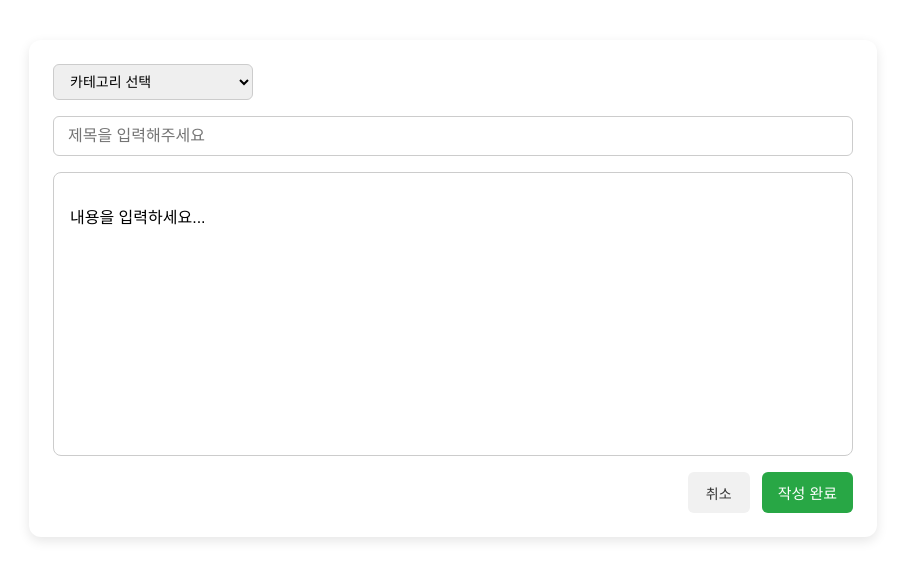
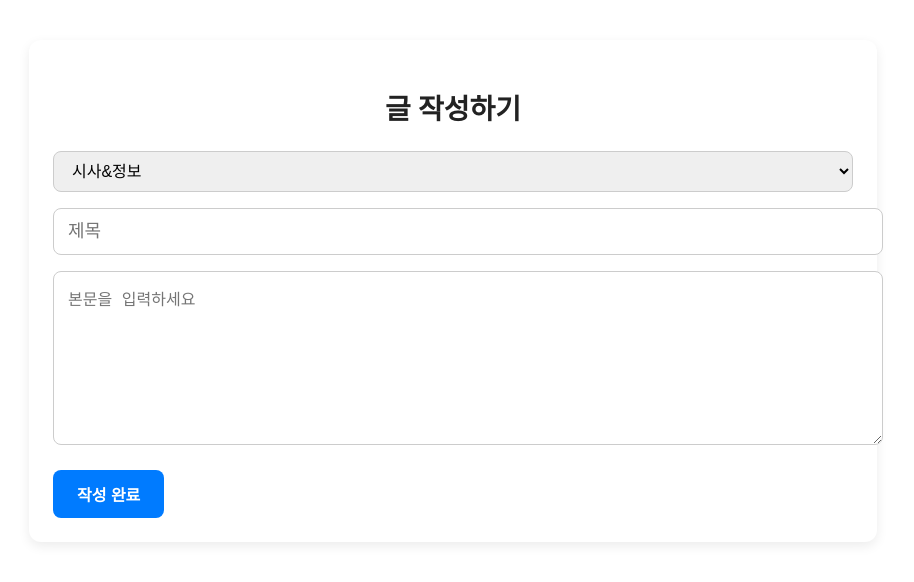
Before and after one commit to CROM-IDLE-CROMI/Team-IT-FE, a React (Vite) app: page /BoardWrite in a window 1280 px wide. Shown: the top 582 px of the page, without its empty margins (187-1101 px from the left). Built offline with nearby package versions, Linux system fonts and the light colour scheme.

Commit message:
Design: 게시판 디자인 수정
-게시글 작성 디자인, 게시판 디자인 수정

```diff
--- a/src/App.tsx
+++ b/src/App.tsx
@@ -7,26 +7,19 @@ import ProjectDetail from "./pages/ProjectDetail";
 import TeamPage from './pages/TeamPage';
 import Signup from './pages/Signup';
 import Login from './pages/Login';
-import Boarder from './pages/BoardPage/Boarder';
+import BoardPage from './pages/BoardPage/Boarder';
 import BoardWrite from './pages/BoardPage/BoardWrite';
-import Stor from './pages/Stor';
-import MyProject from './pages/MyProject';
-import MYProjectDetail from "./pages/MyProjectDetail";
-import ProjectApply from './components/ProjectPageDetail/ProjectApply';
-import Mypage from './pages/MyPage/Mypage';
-
+import BoardDetail from './pages/BoardPage/BoardDetail';
 import type { Post, Category } from './pages/BoardPage/DummyPosts';
 import { dummyPosts } from './pages/BoardPage/DummyPosts';
 
 function App() {
-  // ✅ 상태 기반 게시글 관리
   const [postsByCategory, setPostsByCategory] = useState<Record<Category, Post[]>>(dummyPosts);
 
-  // BoardWrite에서 글 추가 시 호출
   const handleAddPost = (category: Category, newPost: Post) => {
     setPostsByCategory(prev => ({
       ...prev,
-      [category]: [newPost, ...prev[category]], // 최신 글 위로
+      [category]: [newPost, ...prev[category]],
     }));
   };
 
@@ -36,18 +29,27 @@ function App() {
         <Route path="/" element={<Main />} />
         <Route path="/projects" element={<ProjectPage />} />
         <Route path="/project/:id" element={<ProjectDetail />} />
-        <Route path="/apply" element={<ProjectApply />} />
-        <Route path="/Teams" element={<TeamPage/>} />
-        <Route path="/Signup" element={<Signup/>}/>
-        <Route path="/Login" element={<Login/>}/>
-        {/* BoardPage에 상태 전달 */}
-        <Route path="/Boarder" element={<Boarder postsByCategory={postsByCategory} />} />
-        {/* BoardWrite에 글 추가 함수 전달 */}
-        <Route path="/BoardWrite" element={<BoardWrite onAddPost={handleAddPost} />} />
-        <Route path='/Stor' element={<Stor/>}/>
-        <Route path='/MyProject' element={<MyProject/>}/>
-        <Route path="/projects/:id" element={<MYProjectDetail />} />
-        <Route path="/Mypage" element={<Mypage/>} />
+        <Route path="/Teams" element={<TeamPage />} />
+        <Route path="/Signup" element={<Signup />} />
+        <Route path="/Login" element={<Login />} />
+
+        {/* 게시판 목록 */}
+        <Route
+          path="/Boarder"
+          element={<BoardPage postsByCategory={postsByCategory} />}
+        />
+
+        {/* 글 작성 */}
+        <Route
+          path="/BoardWrite"
+          element={<BoardWrite onAddPost={handleAddPost} />}
+        />
+
+        {/* 글 상세 */}
+        <Route
+          path="/Board/:id"
+          element={<BoardDetail postsByCategory={postsByCategory} />}
+        />
       </Routes>
     </BrowserRouter>
   );
--- /dev/null
+++ b/src/pages/BoardPage/BoardDetail.css
@@ -0,0 +1,36 @@
+.post-detail-wrapper {
+  max-width: 800px;      /* 가독성을 위한 최대 폭 */
+  margin: 2rem auto;     /* 상하 간격과 가운데 정렬 */
+  padding: 2rem;
+  background-color: #fff;
+  border-radius: 12px;
+  box-shadow: 0 4px 12px rgba(0,0,0,0.1);
+}
+
+.post-detail-title {
+  font-size: 28px;
+  font-weight: bold;
+  margin-bottom: 1.5rem;
+  color: #333;
+  line-height: 1.3;
+}
+
+.post-detail-content {
+  font-size: 18px;
+  line-height: 1.6;
+  color: #555;
+  white-space: pre-wrap; /* 줄바꿈 유지 */
+}
+
+/* 모바일 대응 */
+@media (max-width: 600px) {
+  .post-detail-wrapper {
+    padding: 1rem;
+  }
+  .post-detail-title {
+    font-size: 22px;
+  }
+  .post-detail-content {
+    font-size: 16px;
+  }
+}
--- /dev/null
+++ b/src/pages/BoardPage/BoardDetail.tsx
@@ -0,0 +1,37 @@
+import React from "react";
+import { useParams, useNavigate } from "react-router-dom";
+import type { Post, Category } from "./DummyPosts";
+import "./BoardDetail.css";
+
+type BoardDetailProps = {
+  postsByCategory: Record<Category, Post[]>;
+};
+
+const BoardDetail: React.FC<BoardDetailProps> = ({ postsByCategory }) => {
+  const { id } = useParams<{ id: string }>();
+  const navigate = useNavigate();
+  const postId = Number(id);
+
+  const post = Object.values(postsByCategory)
+    .flat()
+    .find(p => p.id === postId);
+
+  if (!post) return <div>게시글을 찾을 수 없습니다.</div>;
+
+  return (
+    <div className="post-detail-wrapper">
+  <div className="post-detail-header">
+    <h2 className="post-detail-title">{post.title}</h2>
+    <div className="post-detail-meta">
+      <span className="post-detail-author">{post.author}</span>
+      <span className="post-detail-date">{post.date}</span>
+    </div>
+  </div>
+  <div className="post-detail-content">{post.content}</div>
+</div>
+
+
+  );
+};
+
+export default BoardDetail;
--- a/src/pages/BoardPage/BoardWrite.css
+++ b/src/pages/BoardPage/BoardWrite.css
@@ -1,137 +1,109 @@
-/* 전체 래퍼 */
+/* 전체 컨테이너 */
 .board-write-wrapper {
   max-width: 800px;
   margin: 40px auto;
   padding: 24px;
-  background-color: #fff;
+  background: #fff;
   border-radius: 12px;
-  box-shadow: 0 4px 12px rgba(0,0,0,0.1);
-  display: flex;
-  flex-direction: column;
-  gap: 16px;
-  font-family: 'Nanum Gothic', sans-serif;
-}
-
-/* 카테고리 */
-.board-category {
-  padding: 8px 12px;
-  font-size: 14px;
-  border-radius: 6px;
-  border: 1px solid #ccc;
-  width: 200px;
+  box-shadow: 0 4px 12px rgba(0,0,0,0.08);
+  font-family: 'Segoe UI', Tahoma, Geneva, Verdana, sans-serif;
 }
 
 /* 제목 */
-.board-title {
-  padding: 10px 14px;
-  font-size: 16px;
-  border-radius: 6px;
-  border: 1px solid #ccc;
-  width: 770px;
+.board-write-wrapper h2 {
+  font-size: 28px;
+  font-weight: 700;
+  color: #222;
+  margin-bottom: 24px;
+  text-align: center;
 }
 
-/* Editor 영역 */
-.editor-container {
+/* 카테고리 선택 */
+.board-write-wrapper select {
+  width: 100%;
+  padding: 10px 14px;
+  margin-bottom: 16px;
+  font-size: 16px;
+  border-radius: 8px;
   border: 1px solid #ccc;
-  border-radius: 8px;
-  padding: 16px;
-  min-height: 250px;
-  font-size: 16px;
-  line-height: 1.6;
-  transition: border-color 0.2s, box-shadow 0.2s;
+  outline: none;
+  transition: border 0.2s;
 }
 
-.editor-container:focus-within {
+.board-write-wrapper select:focus {
   border-color: #007bff;
-  box-shadow: 0 0 0 3px rgba(0,123,255,0.2);
 }
 
-/* Editor 내부 블록 스타일 */
-.editor-container p {
-  margin-bottom: 12px;
+/* 제목 input */
+.board-write-wrapper input[type="text"] {
+  width: 100%;
+  padding: 12px 14px;
+  margin-bottom: 16px;
+  font-size: 18px;
+  border-radius: 8px;
+  border: 1px solid #ccc;
+  outline: none;
+  transition: border 0.2s;
 }
 
-.editor-container h1 {
-  font-size: 2rem;
-  font-weight: bold;
-  margin-bottom: 16px;
+.board-write-wrapper input[type="text"]:focus {
+  border-color: #007bff;
 }
 
-.editor-container h2 {
-  font-size: 1.5rem;
-  font-weight: bold;
-  margin-bottom: 14px;
+/* 본문 textarea */
+.board-write-wrapper textarea {
+  width: 100%;
+  padding: 14px;
+  font-size: 16px;
+  border-radius: 8px;
+  border: 1px solid #ccc;
+  outline: none;
+  resize: vertical;
+  transition: border 0.2s;
+  margin-bottom: 20px;
 }
 
-.editor-container h3 {
-  font-size: 1.25rem;
-  font-weight: bold;
-  margin-bottom: 12px;
+.board-write-wrapper textarea:focus {
+  border-color: #007bff;
 }
 
-.editor-container blockquote {
-  border-left: 4px solid #007bff;
-  padding-left: 12px;
-  margin-left: 0;
-  color: #555;
-  font-style: italic;
-  background-color: #f8f9fa;
-  margin-bottom: 12px;
+/* 버튼 */
+.board-write-wrapper button {
+  padding: 12px 24px;
+  font-size: 16px;
+  border-radius: 8px;
+  border: none;
+  background-color: #007bff;
+  color: #fff;
+  font-weight: 600;
+  cursor: pointer;
+  transition: background 0.2s, transform 0.1s;
 }
 
-.editor-container ul {
-  list-style-type: disc;
-  padding-left: 20px;
-  margin-bottom: 12px;
+.board-write-wrapper button:hover {
+  background-color: #0056b3;
+  transform: translateY(-2px);
 }
 
-.editor-container ol {
-  list-style-type: decimal;
-  padding-left: 20px;
-  margin-bottom: 12px;
+/* 모바일 대응 */
+@media (max-width: 600px) {
+  .board-write-wrapper {
+    margin: 20px;
+    padding: 16px;
   }
 
-.editor-container pre {
-  background-color: #2d2d2d;
-  color: #f8f8f2;
-  padding: 12px;
-  border-radius: 6px;
-  overflow-x: auto;
-  font-family: 'Fira Code', monospace;
-  font-size: 14px;
-  margin-bottom: 12px;
+  .board-write-wrapper h2 {
+    font-size: 24px;
   }
 
-/* 버튼 영역 */
-.board-actions {
-  display: flex;
-  justify-content: flex-end;
-  gap: 12px;
+  .board-write-wrapper input[type="text"],
+  .board-write-wrapper select,
+  .board-write-wrapper textarea {
+    font-size: 16px;
   }
 
-.cancel-btn,
-.submit-btn {
-  padding: 10px 18px;
-  font-size: 14px;
-  border-radius: 6px;
-  border: none;
-  cursor: pointer;
+  .board-write-wrapper button {
+    width: 100%;
+    font-size: 16px;
   }
-
-.cancel-btn {
-  background-color: #f1f1f1;
-  color: #333;
 }
-
-.cancel-btn:hover {
-  background-color: #e0e0e0;
-}
-
-.submit-btn {
-  background-color: #007bff;
-  color: white;
-}
-
-.submit-btn:hover {
-  background-color: #0062cc;
-}
--- a/src/pages/BoardPage/BoardWrite.tsx
+++ b/src/pages/BoardPage/BoardWrite.tsx
@@ -1,8 +1,6 @@
 import React, { useState } from "react";
-import { EditorContent, useEditor } from "@tiptap/react";
-import StarterKit from "@tiptap/starter-kit";
 import { useNavigate } from "react-router-dom";
-import type { Post, Category } from "./DummyPosts"; // 타입 import
+import type { Post, Category } from "./DummyPosts";
 import "./BoardWrite.css";
 
 type BoardWriteProps = {
@@ -10,45 +8,36 @@ type BoardWriteProps = {
 };
 
 const BoardWrite: React.FC<BoardWriteProps> = ({ onAddPost }) => {
+  const [title, setTitle] = useState("");
+  const [content, setContent] = useState(""); // 본문 상태
+  const [category, setCategory] = useState<Category>("시사&정보");
   const navigate = useNavigate();
-  const [category, setCategory] = useState<Category>("" as Category);
-  const [title, setTitle] = useState("");
-
-  // Tiptap Editor 초기화
-  const editor = useEditor({
-    extensions: [StarterKit],
-    content: "<p>내용을 입력하세요...</p>",
-  });
 
   const handleSubmit = () => {
-    if (!category || !title) {
-      alert("카테고리와 제목을 입력해주세요.");
-      return;
-    }
+    if (!title || !content) return alert("제목과 본문을 입력해주세요");
 
-    const content = editor?.getHTML() || "";
     const newPost: Post = {
-      id: Date.now(), // 임시 ID
+      id: Date.now(),
       title,
-      author: "테스트유저", // 필요하면 로그인 유저 이름 사용
+      author: "작성자", // 작성자 고정
+      content, // 본문 추가
+      date: new Date().toLocaleDateString(),
     };
 
-    // ✅ App 상태에 글 추가
-    onAddPost(category, newPost);
-
-    // 작성 완료 후 게시판으로 이동
-    navigate("/Boarder");
+    onAddPost(category, newPost); // App 상태 갱신
+    navigate("/Boarder"); // 게시판으로 돌아가기
   };
 
   return (
     <div className="board-write-wrapper">
+      <h2 className="board-write-title">글 작성하기</h2>
+
       {/* 카테고리 선택 */}
       <select
-        className="board-category"
+        className="board-write-category"
         value={category}
-        onChange={(e) => setCategory(e.target.value as Category)}
+        onChange={e => setCategory(e.target.value as Category)}
       >
-        <option value="">카테고리 선택</option>
         <option value="시사&정보">시사&정보</option>
         <option value="질문">질문</option>
         <option value="홍보">홍보</option>
@@ -57,26 +46,25 @@ const BoardWrite: React.FC<BoardWriteProps> = ({ onAddPost }) => {
       {/* 제목 입력 */}
       <input
         type="text"
-        placeholder="제목을 입력해주세요"
-        className="board-title"
+        className="board-write-input"
+        placeholder="제목"
         value={title}
-        onChange={(e) => setTitle(e.target.value)}
+        onChange={e => setTitle(e.target.value)}
       />
 
-      {/* Tiptap Editor */}
-      <div className="editor-container">
-        <EditorContent editor={editor} />
-      </div>
+      {/* 본문 입력 */}
+      <textarea
+        className="board-write-textarea"
+        placeholder="본문을 입력하세요"
+        value={content}
+        onChange={e => setContent(e.target.value)}
+        rows={8}
+      />
 
-      {/* 버튼 */}
-      <div className="board-actions">
-        <button className="cancel-btn" onClick={() => navigate("/Boarder")}>
-          취소
-        </button>
-        <button className="submit-btn" onClick={handleSubmit}>
-          작성 완료
-        </button>
-      </div>
+      {/* 작성 완료 버튼 */}
+      <button className="board-write-submit-btn" onClick={handleSubmit}>
+        작성 완료
+      </button>
     </div>
   );
 };
--- a/src/pages/BoardPage/Boarder.css
+++ b/src/pages/BoardPage/Boarder.css
@@ -1,24 +1,95 @@
 .board-tabs{
     cursor: pointer;
-    margin-top: 120px;
     gap: 2rem;
     display: flex;
     justify-content: start;
     padding-left: 15%;
 }
 
-.board-content{
+.board-actions{
+    padding-left:20%;
+
+}
+
+.board-section{
     display: flex;
     align-items: center;
     justify-content: center;
     margin-left: 13%;
     border: 1px solid #000;
-    margin-top: 10px;
+    margin-top: 150px;
     width:75%;
     height: 480px;
 }
 
-.board-actions{
-    padding-left:20%;
+.board-button{
+    display: flex;
+    align-items: start;
+    justify-self: start;
+    width: 1000px;
+    margin-top: 100px;
+    margin-bottom: -120px;
+    padding-left: 10%;
+}
+.board-list ul {
+  padding: 0;
+  margin: 0;
+}
 
+.board-list li {
+  display: flex;
+  justify-content: space-between; /* 좌우 배치 */
+  align-items: center;
+  list-style: none;
+  padding: 16px 20px;
+  margin: 10px 0;
+  border-radius: 8px;
+  border: 1px solid #e0e0e0;
+  background-color: #fff;
+  font-size: 18px;
+  cursor: pointer;
+  transition: all 0.2s ease;
+  box-shadow: 0 1px 3px rgba(0,0,0,0.05);
+  width: 900px;
 }
+
+.board-list li:hover {
+  background-color: #f5f5f5;
+  box-shadow: 0 2px 6px rgba(0,0,0,0.1);
+}
+
+/* 왼쪽: 제목 */
+.post-title {
+  font-weight: 600;
+  font-size: 18px;
+  color: #222;
+  flex: 1; /* 남는 공간 차지 */
+  overflow: hidden;
+  text-overflow: ellipsis;
+  white-space: nowrap;
+}
+
+/* 오른쪽: 작성자 + 날짜 */
+.post-meta {
+  display: flex;
+  gap: 12px;
+  font-size: 16px;
+  color: #555;
+  white-space: nowrap;
+}
+
+/* 모바일 대응: 화면이 600px 이하일 때 세로 정렬 */
+@media (max-width: 600px) {
+  .board-list li {
+    flex-direction: column;
+    align-items: flex-start;
+    padding: 12px 16px;
+  }
+  .post-title {
+    white-space: normal; /* 제목 줄바꿈 허용 */
+    margin-bottom: 6px;
+  }
+  .post-meta {
+    margin-top: 4px;
+  }
+}
--- a/src/pages/TeamFormDetail/BasicInfo.tsx
+++ b/src/pages/TeamFormDetail/BasicInfo.tsx
@@ -58,7 +58,7 @@ const DateRangePicker = ({ startDate, endDate, setStartDate, setEndDate }: Props
     <LocalizationProvider dateAdapter={AdapterDateFns}>
       <div className="formGroup">
         <label>모집 기간</label>
-        <Box className="dateRange" sx={{ display: "flex", alignItems: "center", gap: 1, width: '380px', height: '40px', color: '#000' }}>
+        <Box className="dateRange" sx={{ display: "flex", alignItems: "center", gap: 1, width: '380px', height: '40px', color: '#000000' }}>
           {/* 시작일 */}
           <DatePicker
             label="시작일"
```
Also changed, not shown: src/pages/BoardPage/Boarder.tsx (+39 -33 lines), src/pages/BoardPage/DummyPosts.ts (+8 -1 lines). Lines whose indentation alone changed are shown as unchanged.
